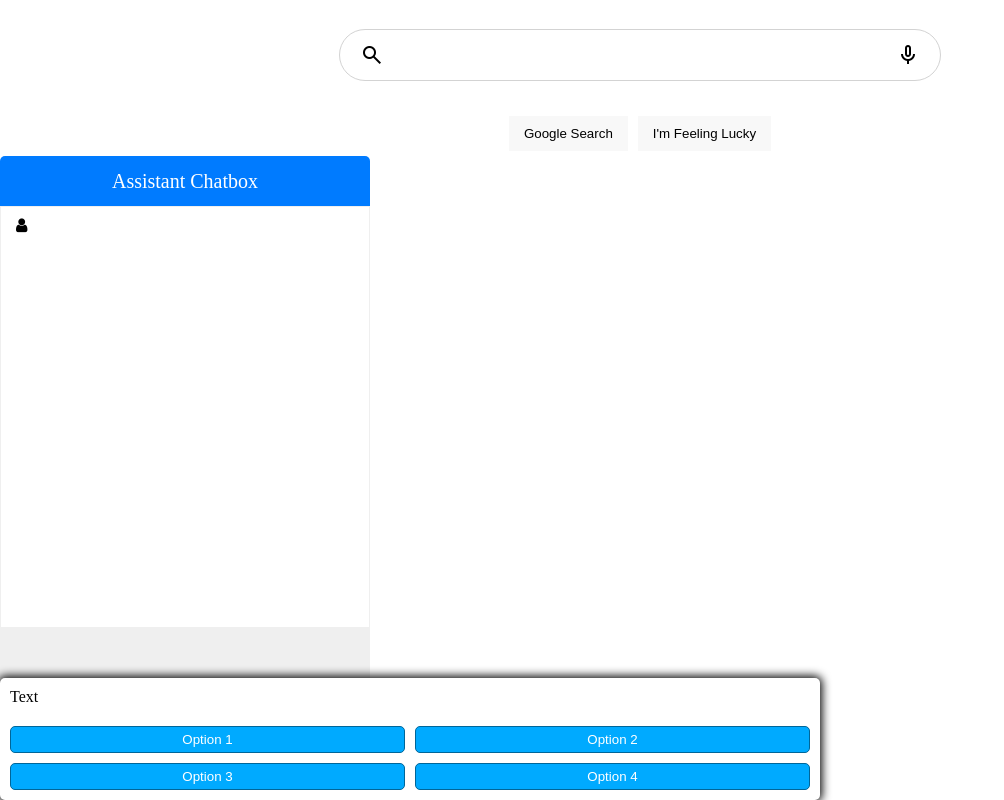
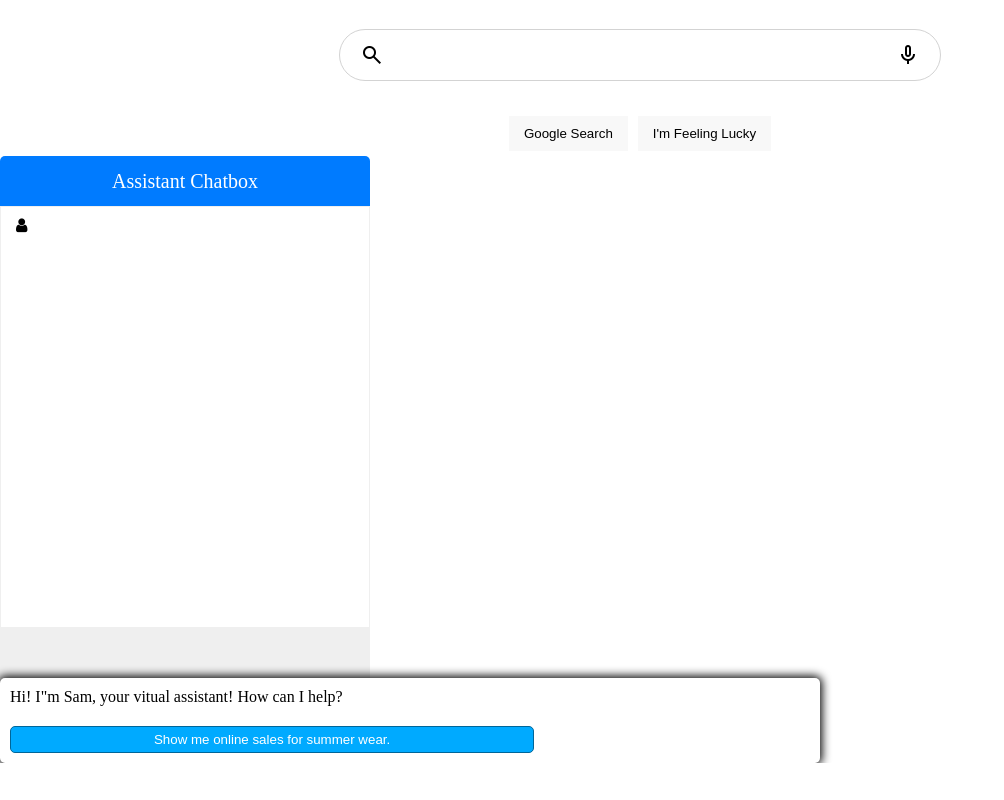
Before and after one commit to ChrisRice12/Evil-AI-Page, a plain HTML site: page index.html in a window 1280 px wide. Shown: the part 329-1129 px from the top of the page, without its empty margins (0-1004 px from the left). After the commit the page ends 1092 px from the top, so only its background shows below. Drawn offline with nearby package versions, Linux system fonts and the light colour scheme.

Commit message:
F Commit

```diff
--- a/index.html
+++ b/index.html
@@ -7,7 +7,8 @@
     <link href="https://fonts.googleapis.com/css2?family=Material+Symbols+Outlined" rel="stylesheet" />
     <link rel="stylesheet" href="styles.css" />
     <link rel="stylesheet" href="https://cdnjs.cloudflare.com/ajax/libs/font-awesome/4.7.0/css/font-awesome.css">
-    <script src="Game.js"></script>
+    <link rel="stylesheet" href="styles.css">
+    <script defer src="Game.js"></script>
 
     <title>Evil AI Page</title>
 
```
